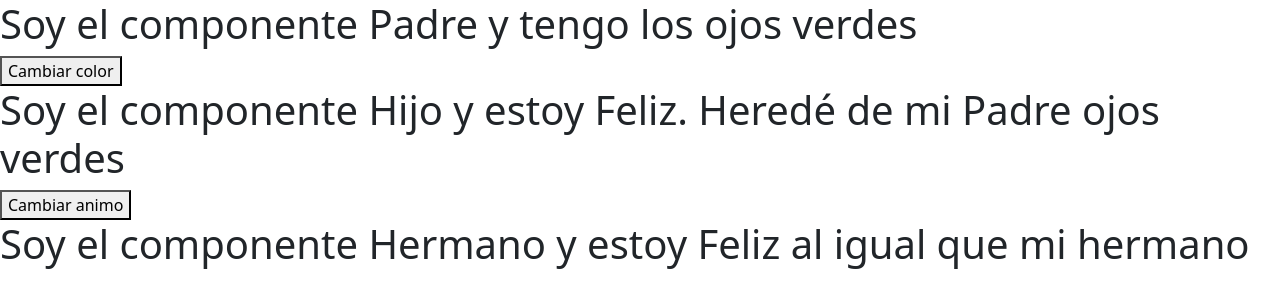
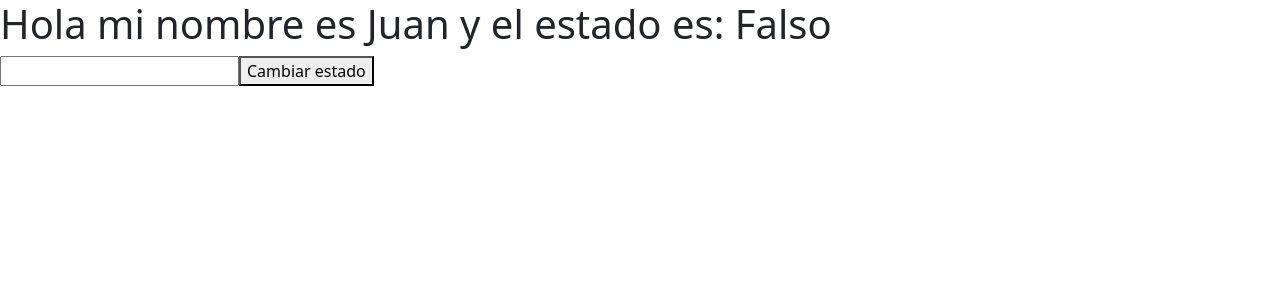
Before and after one commit to diego-sepulveda-lavin/repaso-react, a React (Create React App) app: page / in a window 1280 px wide. Shown: the top 308 px of the page. Built offline with nearby package versions, Linux system fonts and the light colour scheme.

Commit message:
useEffect

```diff
--- a/src/App.js
+++ b/src/App.js
@@ -1,8 +1,32 @@
-import React from "react";
-import Padre from "./components/Padre"
+import React, { useEffect, useState } from "react";
 
-function App() {
-	return <Padre />
-}
+const App = () => {
+	const [nombre, setNombre] = useState("Juan");
+	const [estado, setEstado] = useState(false)
+
+	useEffect(() => {
+		console.log('Yo solo me ejecuto en el montaje') //ComponentDidMount
+	}, []);
+
+	useEffect(() => {
+		console.log('Yo solo me ejecuto en el montaje o cuando nombre se actualiza') //ComponentDidMount y ComponentDidUpdate
+	}, [nombre]);
+
+	useEffect(() => {
+		console.log('Yo me ejecuto en el montaje y siempre') // ComponentDidMount y Siempre
+	}, );
+
+	const handleName = e => {
+		setNombre(e.target.value);
+	};
+
+	return (
+		<div>
+			<h1>Hola mi nombre es {nombre} y el estado es: {estado?"Verdadero":"Falso"}</h1>
+			<input onChange={handleName} />
+			<button onClick={()=> setEstado(prevState => !prevState)}>Cambiar estado</button>
+		</div>
+	);
+};
 
 export default App;
--- a/src/components/Hermano.js
+++ /dev/null
@@ -1,12 +0,0 @@
-import {React} from "react";
-
-const Hermano = (props) => {
-    return (
-        <div>
-            <h1>Soy el componente Hermano y estoy {props.animo} al igual que mi hermano</h1>
-
-        </div>
-    )
-}
-
-export default Hermano
--- a/src/components/Hijo.js
+++ /dev/null
@@ -1,12 +0,0 @@
-import {React} from "react";
-
-const Hijo = (props) => {
-    return (
-        <div>
-            <h1>Soy el componente Hijo y estoy {props.animo}. Heredé de mi Padre ojos {props.caracteristica}</h1>
-            <button onClick={props.handleAnimo}>Cambiar animo</button>
-        </div>
-    )
-}
-
-export default Hijo
--- a/src/components/Padre.js
+++ /dev/null
@@ -1,37 +0,0 @@
-import React, { useState } from "react";
-import Hermano from "./Hermano";
-import Hijo from "./Hijo";
-
-const Padre = () => {
-	const [colorOjos, setColorOjos] = useState("verdes");
-
-	const handleColorOjos = () => {
-		if (colorOjos === "verdes") {
-			setColorOjos("cafes");
-		} else if (colorOjos === "cafes") {
-			setColorOjos("verdes");
-		}
-	};
-
-
-    const [animo, setAnimo] = useState("Feliz")
-
-    const handleAnimo = () => {
-        if (animo === "Feliz"){
-            setAnimo("Enojado")
-        } else if(animo === "Enojado"){
-            setAnimo("Feliz")
-        }
-    }
-
-	return (
-		<div>
-			<h1>Soy el componente Padre y tengo los ojos {colorOjos}</h1>
-			<button onClick={handleColorOjos}>Cambiar color</button>
-			<Hijo caracteristica={colorOjos} animo={animo} handleAnimo={handleAnimo}/>
-            <Hermano animo={animo}/>
-		</div>
-	);
-};
-
-export default Padre;
```
